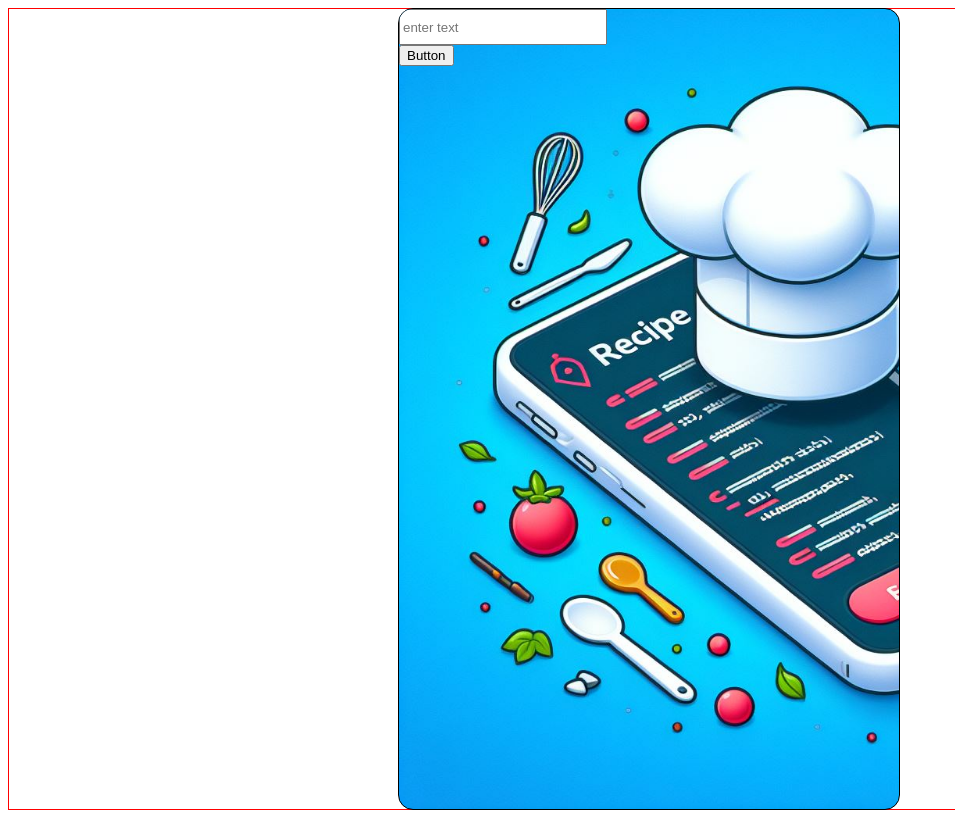
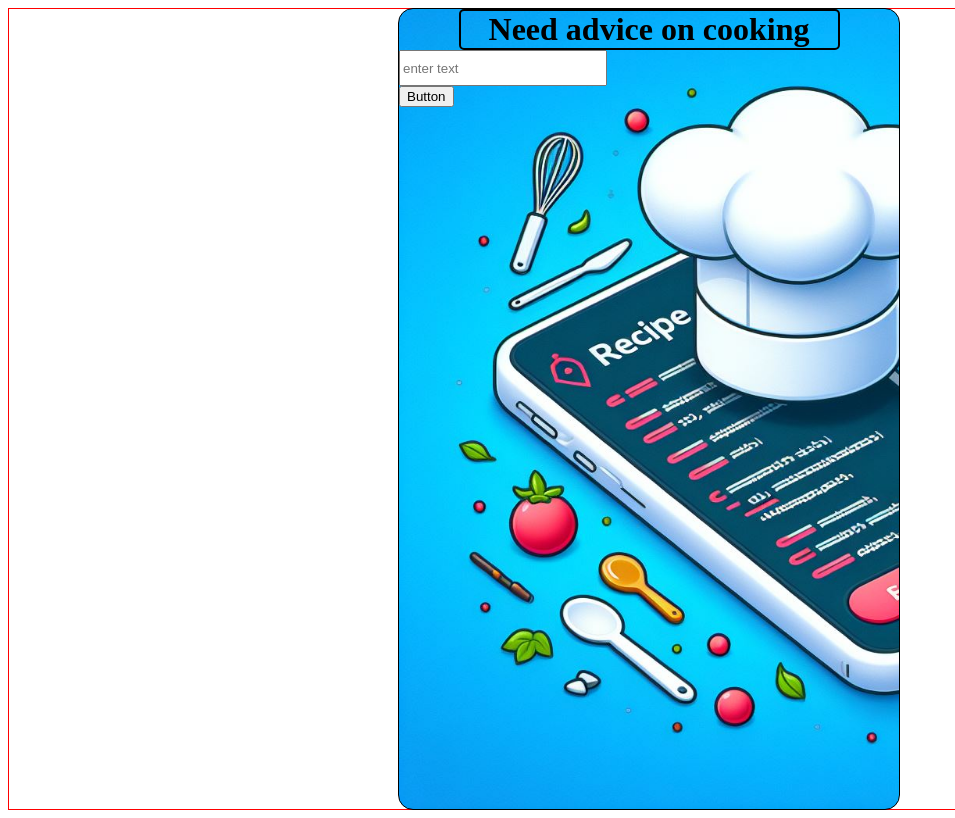
Before and after one commit to josueJURE/chatGPT-chatbot, a website: page public/index.html in a window 1280 px wide. Shown: the whole page, without its empty margins (0-955 px from the left). Drawn offline with Linux system fonts and the light colour scheme.

Commit message:
(feat: CSS/HTML): add h1 element and style it up

```diff
--- a/public/index.css
+++ b/public/index.css
@@ -69,3 +69,16 @@
 .displayNone {
     display: none;
 }
+
+
+
+    h1 {
+        width: 377px;
+        /* text-wrap: balance; */
+        text-align: center;
+        background-color: var(--green);
+        border-radius: 5px;
+        margin: auto;
+        transition: background-color 0.5s ease;
+        border: 2px black solid;
+    }
--- a/public/index.html
+++ b/public/index.html
@@ -11,6 +11,7 @@
 <body>
     <div class="parent-container">
         <div class="main-container">
+            <h1>Need advice on cooking</h1>
             <input class="userInput" type="text" placeholder="enter text">
             <div class="responseElement"></div>
             <button class="btn">Button</button>
```
